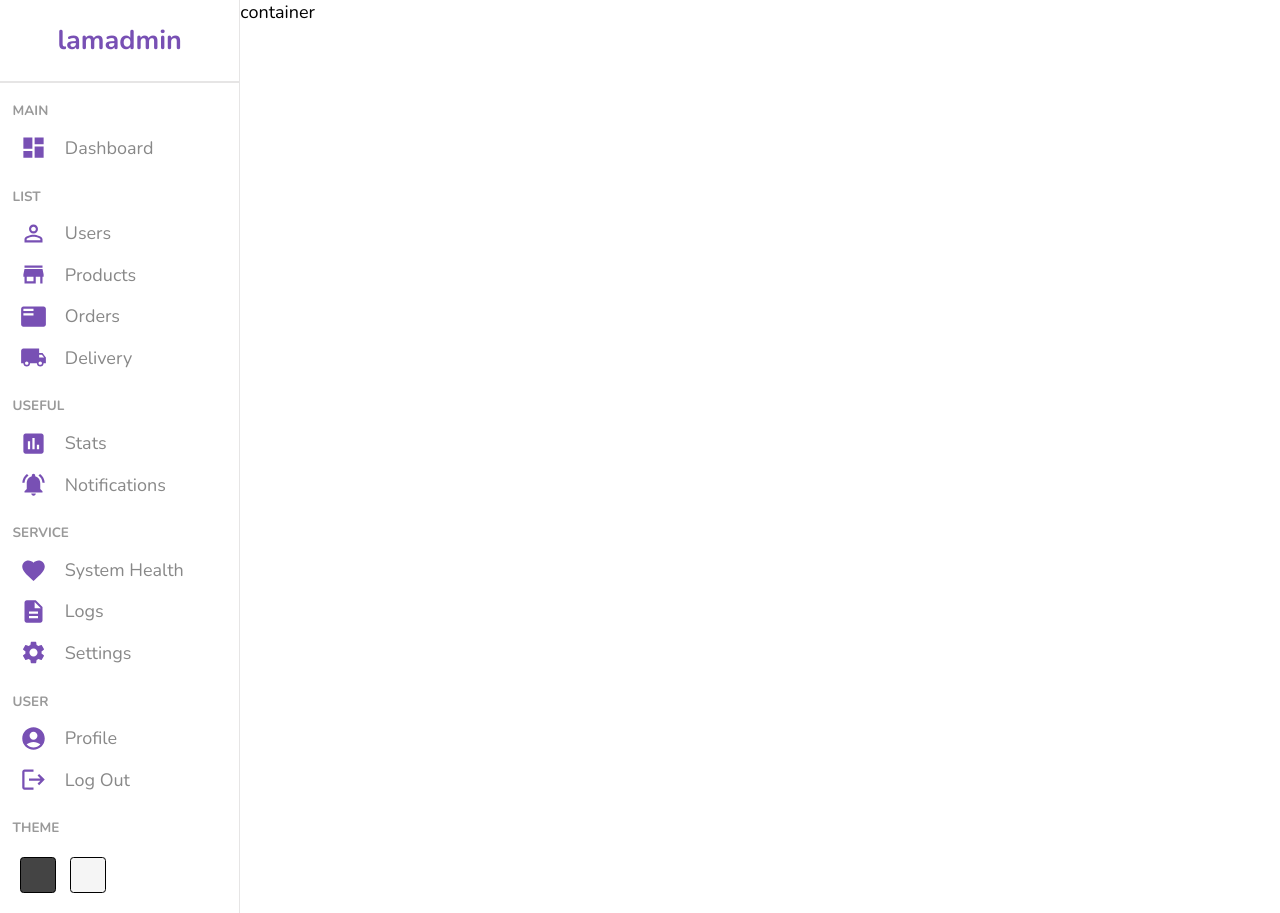
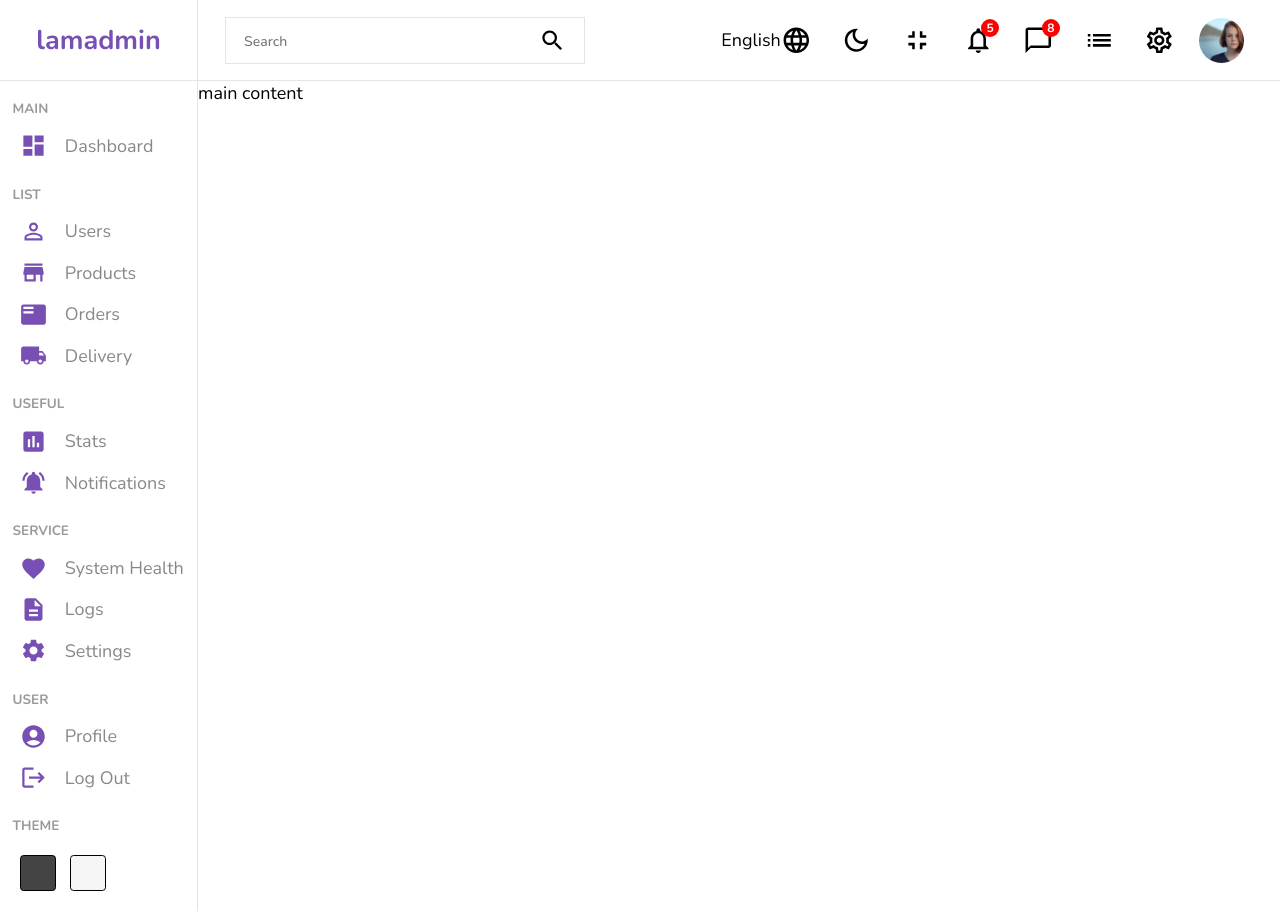
Before and after one commit to Gokul-Nath-27/admin-dashboard, a React (Create React App) app: page / in a window 1280 px wide. Built offline with nearby package versions, Linux system fonts and the light colour scheme.

Commit message:
navbar created

```diff
--- a/src/components/navbar/Navbar.jsx
+++ b/src/components/navbar/Navbar.jsx
@@ -1,8 +1,46 @@
 import './navbar.scss'
+import SearchIcon from '@mui/icons-material/Search';
+import LanguageIcon from '@mui/icons-material/Language';
+import DarkModeOutlinedIcon from '@mui/icons-material/DarkModeOutlined';
+import FullscreenExitOutlinedIcon from '@mui/icons-material/FullscreenExitOutlined';
+import NotificationsNoneOutlinedIcon from '@mui/icons-material/NotificationsNoneOutlined';
+import ChatBubbleOutlineOutlinedIcon from '@mui/icons-material/ChatBubbleOutlineOutlined';
+import ListOutlinedIcon from '@mui/icons-material/ListOutlined';
+import SettingsOutlinedIcon from '@mui/icons-material/SettingsOutlined';
 const Navbar = () => {
     return (
-        <div>
-
+        <div className='navbar'>
+           <div className="wrapper">
+               <div className="search">
+                  <input type="text" placeholder='Search'/>
+                  <SearchIcon />
+               </div>
+               <div className="items">
+                  <div className="item">
+                     English
+                     <LanguageIcon className="icon"/>
+                  </div>
+                  <div className="item">
+                     <DarkModeOutlinedIcon className="icon" />
+                  </div>
+                  <div className="item">
+                     <FullscreenExitOutlinedIcon  className="icon"/>
+                  </div>
+                  <div className="item" data-count="5">
+                     <NotificationsNoneOutlinedIcon className="icon" />
+                  </div>
+                  <div className="item" data-count="8">
+                     <ChatBubbleOutlineOutlinedIcon className="icon" />
+                  </div>
+                  <div className="item">
+                     <ListOutlinedIcon className='icon'/>
+                  </div>
+                  <div className="item" >
+                     <SettingsOutlinedIcon className="icon" />
+                  </div>
+                  <div className="avatar"></div>
+               </div>
+           </div>
         </div>
     )
 }
--- a/src/components/navbar/navbar.scss
+++ b/src/components/navbar/navbar.scss
@@ -0,0 +1,73 @@
+.navbar{
+    border-bottom: 0.01rem solid hsl(0, 2%, 90%);
+    display: flex;
+    height: 4.5rem;
+    align-items: center;
+    justify-content: center;
+    .wrapper{
+        display: flex;
+        justify-content: space-between;
+        align-items: center;
+        width:100%;
+        padding: 0 1.5rem;
+        .search{
+            min-width: 20rem;
+            display: flex;
+            align-items: center;
+            justify-content: space-between;
+            border: 0.01rem solid hsl(0, 2%, 90%);
+            padding: 0.5rem 1rem;
+
+            input{
+                background-color: transparent;
+                border: none;
+                outline:none;
+                &::placeholder{
+                    font-size: 14px;
+                    font-weight: 500;
+                }
+            }
+        }
+        .items{
+            display: flex;
+            align-items: center;
+
+            .item{
+                position: relative;
+                display: flex;
+                align-items: center;
+                margin: 5px 15px;
+                cursor: pointer;
+                .icon{
+                    font-size: 1.7rem;
+                }
+            }
+            .item:nth-child(4)::before, .item:nth-child(5)::before{
+                    content: attr(data-count);
+                    display: flex;
+                    align-items: center;
+                    justify-content: center;
+                    color: white;
+                    font-size: 12px;
+                    font-weight: 700;
+                    position: absolute;
+                    top:-6px;
+                    right: -6px;
+                    height: 1rem;
+                    width: 1rem;
+                    background-color: red;
+                    border-radius: 50%;
+            }
+            .avatar{
+                margin: 0.5rem;
+                height: 2.5rem;
+                width: 2.5rem;
+                border-radius: 50%;
+                cursor: pointer;
+                background-image: url("../../assets/avatar.jpg");
+                background-size: cover;
+            }
+        }
+    }
+
+}
--- a/src/components/sidebar/Sidebar.jsx
+++ b/src/components/sidebar/Sidebar.jsx
@@ -15,7 +15,7 @@ import DescriptionIcon from '@mui/icons-material/Description';
 const Sidebar = () => {
     return (
         <div className="sidebar">
-            <div className="top"><span className="logo">lamadmin</span></div><hr />
+            <div className="top"><span className="logo">lamadmin</span></div>
             <div className="center">
                 <ul>
                     <p className="title">MAIN</p>
--- a/src/components/sidebar/sidebar.scss
+++ b/src/components/sidebar/sidebar.scss
@@ -9,6 +9,8 @@
         align-items: center;
         font-weight: bold;
         color: hsl(264, 40%, 51%);
+        border-bottom: 0.01rem solid hsl(0, 2%, 90%);
+
         .logo{
             font-size: 1.5rem;
             cursor: pointer;
@@ -69,8 +71,5 @@
         }
 
     }
-    hr{
-        height: 0;
-        border: 0.01rem solid hsl(0, 2%, 90%);
-    }
+
 }
--- a/src/pages/home_page/Home.jsx
+++ b/src/pages/home_page/Home.jsx
@@ -1,10 +1,14 @@
 import './home.scss'
 import Sidebar from '../../components/sidebar/Sidebar'
+import Navbar from '../../components/navbar/Navbar'
 const Home = () => {
     return (
         <div className='home'>
             <Sidebar />
-            <div className="home_container">container</div>
+            <div className="home_container">
+                <Navbar />
+                main content
+            </div>
         </div>
     )
 }
```
Also changed, not shown: src/assets/avatar.jpg (added).
